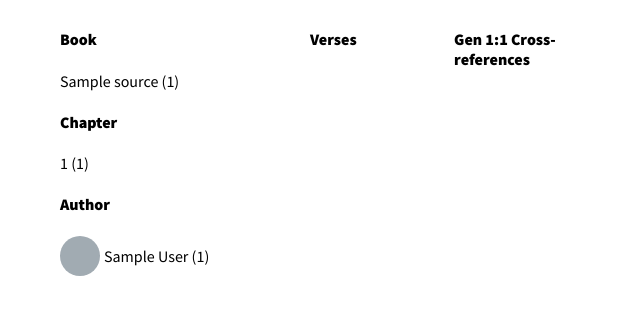
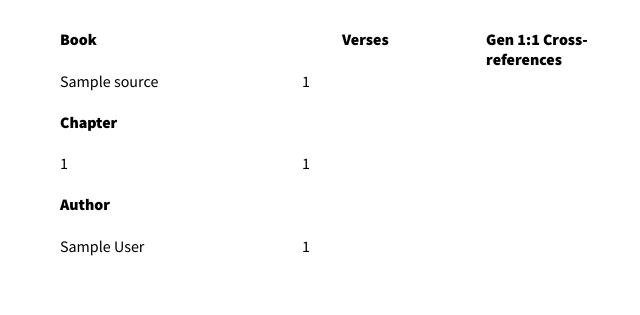
Before and after one commit to Camaal/scripturegraph, a Flask app: page /list in a window 1280 px wide. Shown: the top 315 px of the page, without its empty margins (148-788 px from the left). Run offline with Flask 2, Linux system fonts and the light colour scheme; tables that the repository leaves empty hold one stand-in row (values such as "Sample post").

Commit message:
Quick styles for parting the name from the degree. I also added the degres as a data attribute for each verse.

```diff
--- a/static/style.css
+++ b/static/style.css
@@ -17,6 +17,7 @@ html, body{
 .sidenav{
     min-width: 250px;
     display: block;
+    margin-right: 2em;
 }
 
 .author{
@@ -63,3 +64,12 @@ ul > li{
 .verses{
     flex: 1;
 }
+
+.degreeItem{
+    display: flex;
+    flex-direction: row;
+    flex-wrap: nowrap;
+    justify-content: space-between;
+    align-items: center;
+    align-content: center;
+}
--- a/templates/list.html.jinja
+++ b/templates/list.html.jinja
@@ -12,8 +12,8 @@
             <h4>Book</h4>
             <ul>
                 {% for book in bookDegrees %}
-                <li>
-                    {{book.book_name}} ({{book.total}})
+                <li class="degreeItem">
+                    <div>{{book.book_name}}</div><div>{{book.total}}</div>
                 </li>
                 {% endfor %}
             </ul>
@@ -22,8 +22,8 @@
             <h4>Chapter</h4>
             <ul>
                 {% for chapter in chapterDegrees %}
-                <li>
-                    {{chapter.chapter}} ({{chapter.total}})
+                <li class="degreeItem">
+                    <div>{{chapter.chapter}}</div><div>{{chapter.total}}</div>
                 </li>
                 {% endfor %}
             </ul>
@@ -32,11 +32,8 @@
             <h4>Author</h4>
             <ul>
                 {% for author in authorDegrees %}
-                <li class="author">
-                    <svg height="40" width="40">
-                        <circle cx="20" cy="20" r="20" fill="#a1abb2"/>
-                    </svg>
-                    <div class="authorName">{{author.author}} ({{author.total}})</div>
+                <li class="degreeItem">
+                    <div>{{author.author}}</div><div>{{author.total}}</div>
                 </li>
                 {% endfor %}
             </ul>
@@ -52,7 +49,7 @@
                         {% if verse.chapter==i%}
                         <span class="scripture">
                                    <span>
-                                      <span class="verse_num">{{verse.verse}}</span>
+                                      <span class="verse_num" data-degree="{{verse.degree}}">{{verse.verse}}</span>
                                       {{verse.text}}
                                    </span>
                         </span>
@@ -71,7 +68,7 @@
                            {% if b.chapter == item.chapter %}
                             <span class="scripture">
                                  <p>
-                                    <span class="verse_num">{{item.verse}}</span>
+                                    <span class="verse_num" data-degree="{{item.degree}}">{{item.verse}}</span>
                                     {{item.text}}
                                  </p>
                             </span>
```
